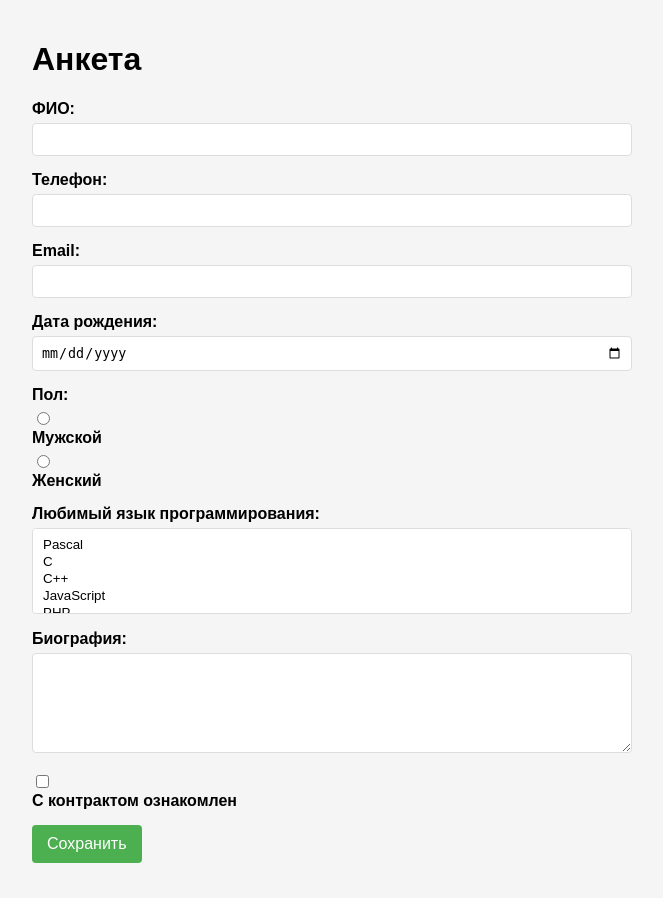
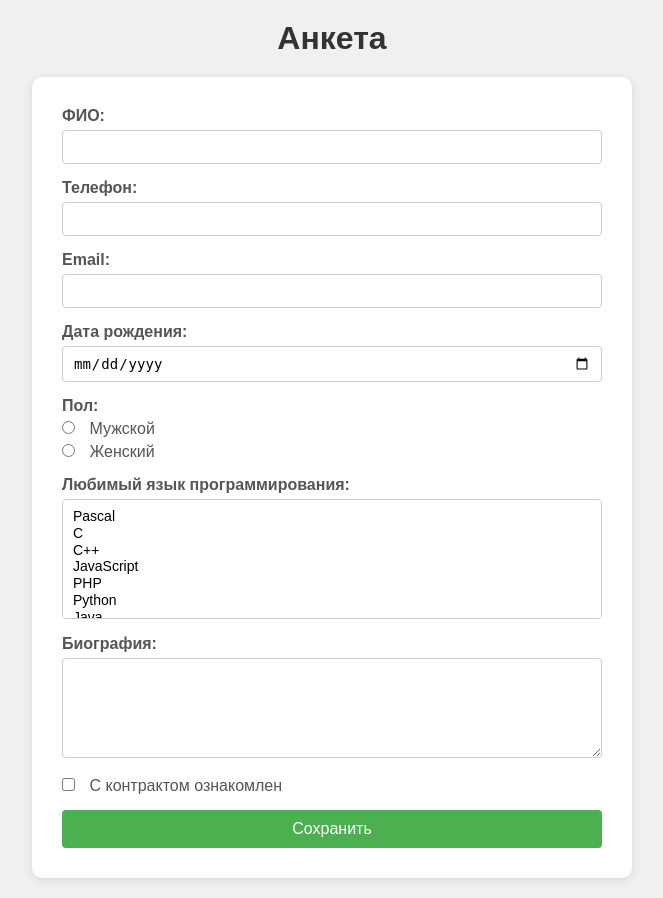
Before and after one commit to EgorGusev2/web_task3, a PHP site: page /index.html in a window 1280 px wide. Shown: the whole page, without its empty margins (308-971 px from the left). Before the commit the page ends 863 px from the top, so only its background shows below. Run offline with PHP 8.4, Linux system fonts and the light colour scheme.

Commit message:
Update style.css

```diff
--- a/style.css
+++ b/style.css
@@ -1,10 +1,30 @@
+/* style.css - простые стили для формы */
+
+* {
+    margin: 0;
+    padding: 0;
+    box-sizing: border-box;
+}
 
 body {
     font-family: Arial, sans-serif;
+    background-color: #f0f0f0;
+    padding: 20px;
+}
+
+h1 {
+    text-align: center;
+    color: #333;
+    margin-bottom: 20px;
+}
+
+form {
     max-width: 600px;
     margin: 0 auto;
-    padding: 20px;
-    background-color: #f5f5f5;
+    background: white;
+    padding: 30px;
+    border-radius: 10px;
+    box-shadow: 0 2px 10px rgba(0,0,0,0.1);
 }
 
 .form-group {
@@ -15,6 +35,7 @@ label {
     display: block;
     margin-bottom: 5px;
     font-weight: bold;
+    color: #555;
 }
 
 input[type="text"],
@@ -24,36 +45,65 @@ input[type="date"],
 textarea,
 select {
     width: 100%;
-    padding: 8px;
-    border: 1px solid #ddd;
+    padding: 8px 10px;
+    border: 1px solid #ccc;
     border-radius: 4px;
-    box-sizing: border-box;
+    font-size: 14px;
 }
 
 textarea {
     height: 100px;
+    resize: vertical;
 }
 
-.radio-group, .checkbox-group {
+select[multiple] {
+    height: 120px;
+}
+
+.radio-group,
+.checkbox-group {
     margin: 5px 0;
+}
+
+.radio-group label,
+.checkbox-group label {
+    display: inline;
+    font-weight: normal;
+    margin-left: 5px;
+}
+
+.radio-group input,
+.checkbox-group input {
+    width: auto;
+    margin-right: 5px;
 }
 
 .error {
     color: red;
-    font-size: 0.9em;
+    font-size: 12px;
     margin-top: 5px;
 }
 
 button {
     background-color: #4CAF50;
     color: white;
-    padding: 10px 15px;
+    padding: 10px 20px;
     border: none;
     border-radius: 4px;
     cursor: pointer;
     font-size: 16px;
+    width: 100%;
 }
 
 button:hover {
     background-color: #45a049;
 }
+
+.success {
+    background-color: #d4edda;
+    color: #155724;
+    padding: 10px;
+    border-radius: 4px;
+    margin-bottom: 20px;
+    text-align: center;
+}
```
